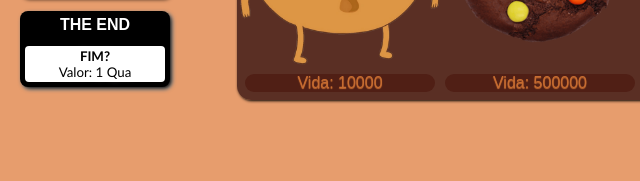
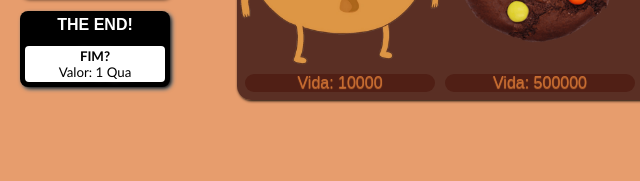
Before and after one commit to Ismael-Moraes/Jogo-Cookie-Clicker-MR, a plain HTML site: page index.html in a window 1280 px wide. Shown: the part 609-790 px from the top of the page, 0-640 px from the left. Drawn offline with nearby package versions, Linux system fonts and the light colour scheme.

Commit message:
leve mudança

```diff
--- a/index.html
+++ b/index.html
@@ -114,7 +114,7 @@
             <button class="rainbow"><strong class="forte">Fundo colorido</strong><br> <span id="span-colorido">Valor: 250000</span></button>
         </div>
         <div class="theEnd">
-            <strong>THE END</strong>
+            <strong>THE END!</strong>
             <button class="fim"><strong>FIM?</strong><br><span id="span-fim">Valor: 1 Qua</span></button>
         </div>
         <div class="voar">
```
